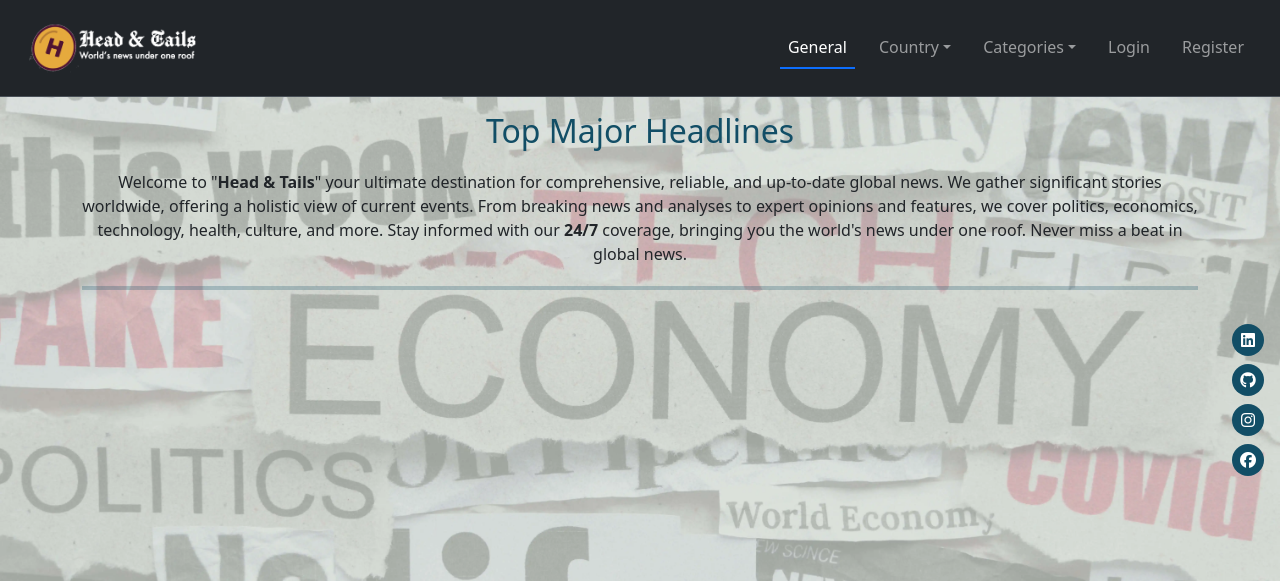
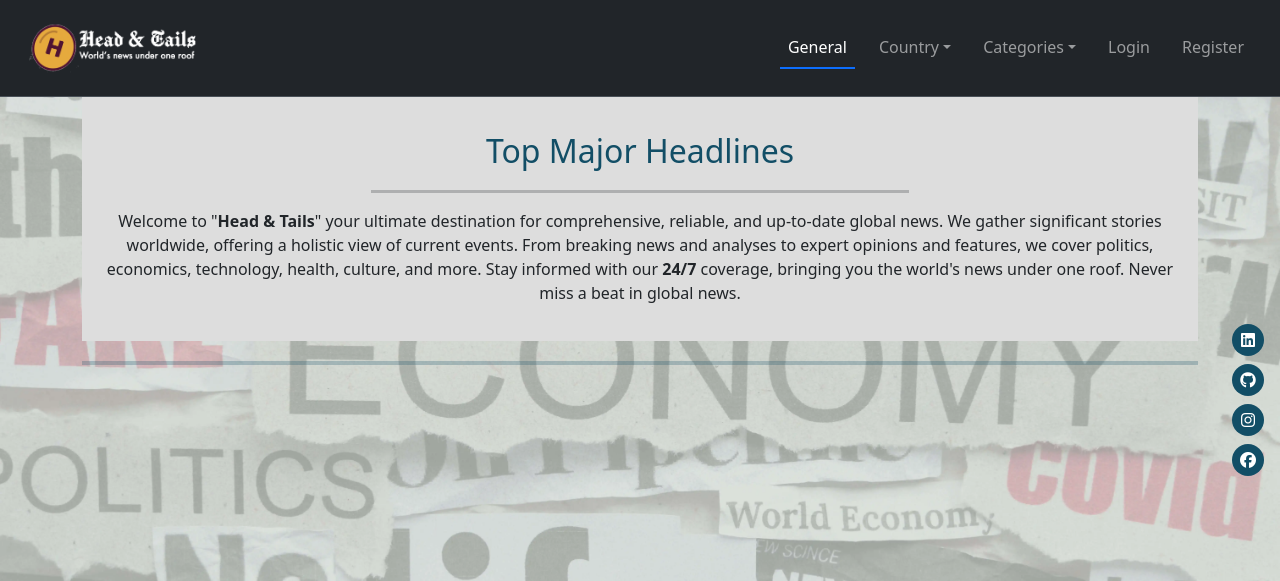
Before and after one commit to Kamal-Kohli/H_n_T, a Django app: page / in a window 1280 px wide. Shown: the top 581 px of the page. Run offline with Django 4.2, Linux system fonts and the light colour scheme; data that the repository does not hold is empty; some libraries are stand-ins or nearby versions.

Commit message:
added style to hr element in cards.html

```diff
--- a/news/templates/home/cards.html
+++ b/news/templates/home/cards.html
@@ -2,7 +2,9 @@
 {% load static %}
 
 {% block content %}
+<div class="container heading">
   <h1 class="text-center head-title">Top Major Headlines</h1>
+  <hr class="line border-3">
 
   <p class="text-center">Welcome to "<strong>Head & Tails</strong>" your ultimate destination for comprehensive, reliable, and up-to-date global news.
       We gather significant stories worldwide, offering a holistic view of current events.
@@ -10,6 +12,7 @@
       technology, health, culture, and more. Stay informed with our <strong>24/7</strong> coverage, bringing you the world's news under one roof.
       Never miss a beat in global news.
   </p>
+</div>
 <hr class="custom-hr">
 <div class="container">
     <div class="row row-cols-1 row-cols-md-2 row-cols-lg-3 g-2">
--- a/static/css/base.css
+++ b/static/css/base.css
@@ -45,10 +45,20 @@ h1 {
     margin-bottom: var(--h1-margin-bottom);
 }
 
+.heading {
+    background-color: var(--bs-card-border-color);
+    padding: 20px;
+}
+
 .head-title {
     padding-top: 7rem;
 }
 
+.line {
+    margin: auto;
+    padding: 0.5rem;
+    width: 50%;
+}
 /* Custom HR style */
 .custom-hr {
     border: none;
```
Lines whose indentation alone changed are shown as unchanged.
